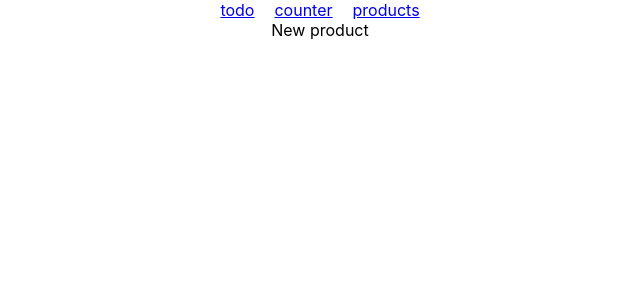
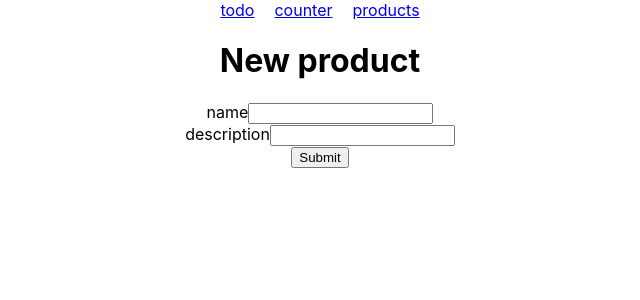
Before and after one commit to infernalmaster/broot-mix, a React (Create React App) app: page /products/new in a window 1280 px wide. Shown: the top 300 px of the page, without its empty margins (320-960 px from the left). Built offline with nearby package versions, Linux system fonts and the light colour scheme; no server answers.

Commit message:
add new product page

```diff
--- a/db.json
+++ b/db.json
@@ -7,6 +7,26 @@
     {
       "id": "2",
       "name": "some product 2"
+    },
+    {
+      "name": "asdf",
+      "description": "asdf",
+      "id": "3uTjgdE"
+    },
+    {
+      "name": "asdf",
+      "description": "",
+      "id": "vTIB_kO"
+    },
+    {
+      "name": "kjhkj",
+      "description": "",
+      "id": "Xmp1G6K"
+    },
+    {
+      "name": "quip",
+      "description": "asdf",
+      "id": "PS_Nch6"
     }
   ],
   "todos": [
--- a/package.json
+++ b/package.json
@@ -4,6 +4,7 @@
   "private": true,
   "dependencies": {
     "axios": "^0.18.0",
+    "formik": "^1.5.7",
     "react": "^16.8.6",
     "react-dom": "^16.8.6",
     "react-redux": "^7.0.3",
--- a/src/api/products.js
+++ b/src/api/products.js
@@ -11,3 +11,9 @@ export function getAll() {
 export function getOne(id) {
   return axios.get(`${BASE_URL}/products/${id}`).then(extractData);
 }
+
+export function saveNew(product) {
+  return axios.post(`${BASE_URL}/products`, product).then(extractData);
+}
+
+// axios.put(`${BASE_URL}/products/${id}`, product).then(extractData);
--- a/src/components/Products/NewProduct.js
+++ b/src/components/Products/NewProduct.js
@@ -1,7 +1,65 @@
 import React from "react";
+import { Formik, Form, Field, ErrorMessage } from "formik";
+import { withRouter } from "react-router-dom";
+import { connect } from "react-redux";
+import { saveNewProduct } from "../../ducks/products";
 
-export default class NewProduct extends React.Component {
+class NewProduct extends React.Component {
   render() {
-    return <div>New product</div>;
+    return (
+      <div>
+        <h1>New product</h1>
+
+        <Formik
+          initialValues={{ name: "", description: "" }}
+          validate={values => {
+            let errors = {};
+            if (!values.name) {
+              errors.name = "Required";
+            }
+            return errors;
+          }}
+          onSubmit={(values, { setSubmitting }) => {
+            this.props.saveNewProduct(values).then(product => {
+              setSubmitting(false);
+
+              if (product) {
+                const url = `/products/${product.id}`;
+                this.props.history.push(url);
+              }
+            });
+          }}
+        >
+          {({ isSubmitting }) => (
+            <Form>
+              <div>
+                <label>name</label>
+                <Field type="text" name="name" />
+                <ErrorMessage name="name" component="div" />
+              </div>
+
+              <div>
+                <label>description</label>
+                <Field type="text" name="description" />
+                <ErrorMessage name="description" component="div" />
+              </div>
+
+              <div>
+                <button type="submit" disabled={isSubmitting}>
+                  Submit
+                </button>
+              </div>
+            </Form>
+          )}
+        </Formik>
+      </div>
+    );
   }
 }
+
+export default connect(
+  null,
+  {
+    saveNewProduct
+  }
+)(withRouter(NewProduct));
--- a/src/components/Products/ProductsList.js
+++ b/src/components/Products/ProductsList.js
@@ -8,6 +8,7 @@ import {
 
 import { Link } from "react-router-dom";
 
+// TODO: add pagination
 class ProductsList extends React.Component {
   componentDidMount() {
     this.props.fetchProducts();
@@ -16,7 +17,9 @@ class ProductsList extends React.Component {
   render() {
     return (
       <div>
-        <h1>ProductsList</h1>
+        <h1>
+          ProductsList <Link to="/products/new">New Product</Link>
+        </h1>
 
         {this.props.isLoading && <div>Loading...</div>}
 
--- a/src/ducks/products.js
+++ b/src/ducks/products.js
@@ -13,6 +13,10 @@ const FETCH_LIST_FAILURE = `${appName}/${moduleName}/FETCH_LIST/FAILURE`;
 const FETCH_ONE_REQUEST = `${appName}/${moduleName}/FETCH_ONE/REQUEST`;
 const FETCH_ONE_SUCCESS = `${appName}/${moduleName}/FETCH_ONE/SUCCESS`;
 const FETCH_ONE_FAILURE = `${appName}/${moduleName}/FETCH_ONE/FAILURE`;
+
+const SAVE_NEW_REQUEST = `${appName}/${moduleName}/SAVE_NEW/REQUEST`;
+const SAVE_NEW_SUCCESS = `${appName}/${moduleName}/SAVE_NEW/SUCCESS`;
+const SAVE_NEW_FAILURE = `${appName}/${moduleName}/SAVE_NEW/FAILURE`;
 
 /**
  * Action creator
@@ -54,6 +58,32 @@ export const fetchProduct = id => async (dispatch, _getState, { api }) => {
   } catch (error) {
     dispatch({
       type: FETCH_ONE_FAILURE,
+      payload: error
+    });
+  }
+};
+
+export const saveNewProduct = newProduct => async (
+  dispatch,
+  _getState,
+  { api }
+) => {
+  dispatch({
+    type: SAVE_NEW_REQUEST
+  });
+
+  try {
+    const product = await api.products.saveNew(newProduct);
+
+    dispatch({
+      type: SAVE_NEW_SUCCESS,
+      payload: product
+    });
+
+    return product;
+  } catch (error) {
+    dispatch({
+      type: SAVE_NEW_FAILURE,
       payload: error
     });
   }
```
Also changed, not shown: 1 other file (tests, documents, lock files or other folders).
